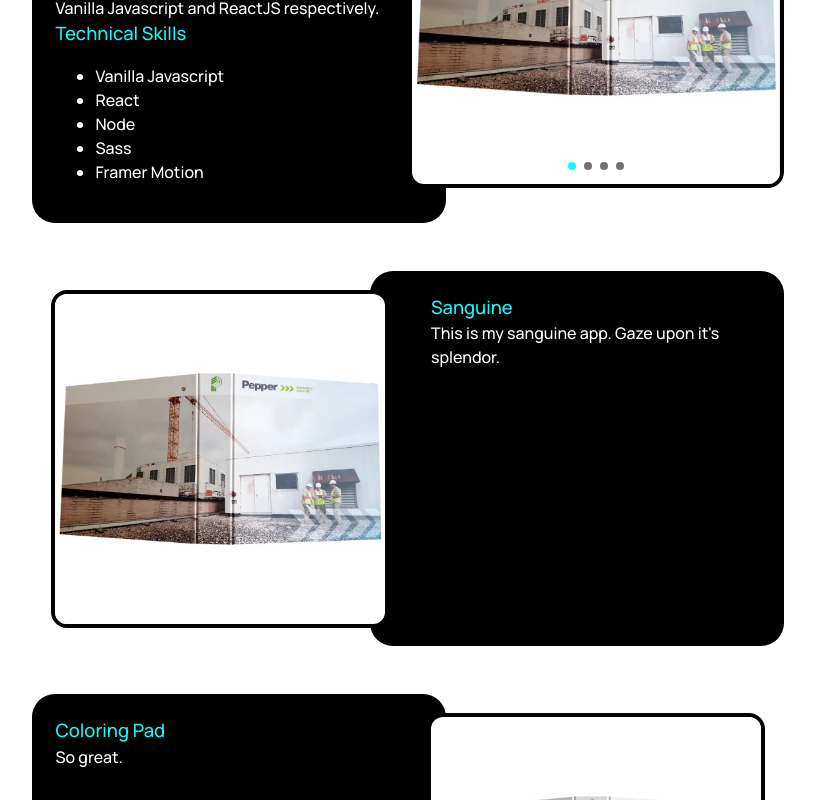
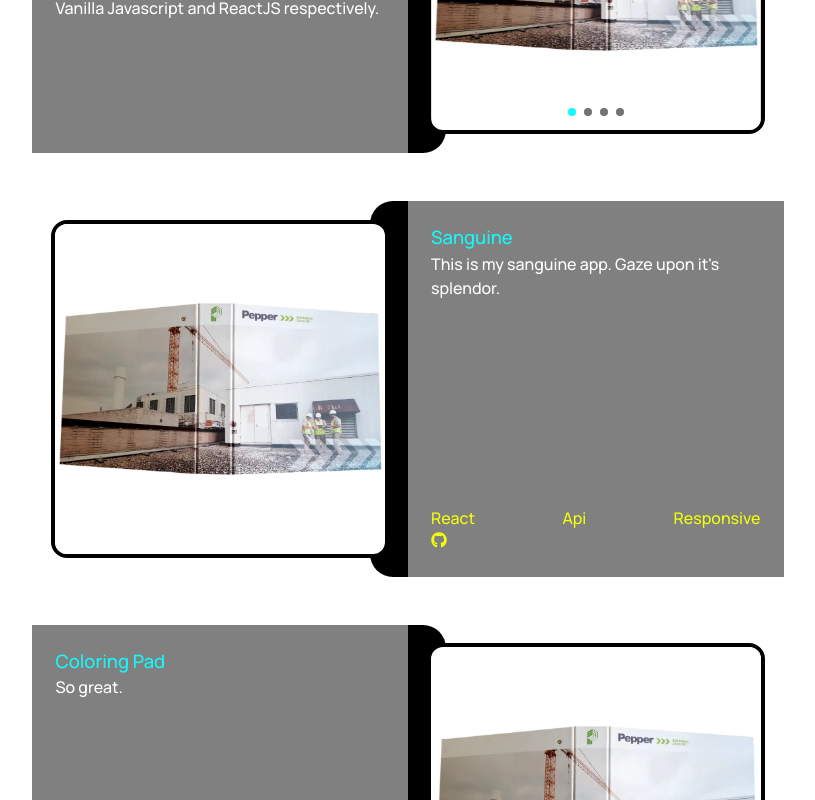
Before and after one commit to tonymichael00/shooz, a React (Create React App) app: page / in a window 1280 px wide. Shown: the part 1900-2700 px from the top of the page, without its empty margins (232-1047 px from the left). Built offline with nearby package versions, Linux system fonts and the light colour scheme.

Commit message:
added skills and links to projects. changed bkd to gray to see.

```diff
--- a/src/Components/Projects/Projects.js
+++ b/src/Components/Projects/Projects.js
@@ -3,6 +3,7 @@
 import Carousel from './Carousel/Carousel';
 import './Projects.scss';
 import img1Webp from './Images/img1.webp';
+import GithubLogo from '../../Images/GithubLogo';
 
 const Projects = ({ contMotion }) => {
   const { contSideMove, itemSideMoveLeft, itemSideMoveRight } = contMotion;
@@ -14,7 +15,7 @@
         variants={contSideMove}
         initial="hidden"
         whileInView="visible"
-        viewport={{ once: true, amount: 0.75 }}
+        viewport={{ once: true, amount: 1 }}
       >
         <div id="projects-sec-link"></div>
         <motion.div
@@ -31,31 +32,23 @@
         variants={contSideMove}
         initial="hidden"
         whileInView="visible"
-        viewport={{ once: true, amount: 0.4 }}
+        viewport={{ once: true, amount: 0.1 }}
       >
         <motion.div
           className="project-blurb-txt project-blurb-txt-left"
           variants={itemSideMoveLeft}
         >
+          <div className="upper-project-txt">
             <h3>Pepper</h3>
             <p>
               I’ve worked in graphic design at one of the largest construction
               companies in Chicago and have been freelancing ever since. I just
-            updated my skillset by teaching myself front end web development. I
-            built two projects: Color Sketchpad and Sanguine, an ideal weather
-            forecast. They were built using Vanilla Javascript and ReactJS
-            respectively.
+              updated my skillset by teaching myself front end web development.
+              I built two projects: Color Sketchpad and Sanguine, an ideal
+              weather forecast. They were built using Vanilla Javascript and
+              ReactJS respectively.
             </p>
-          <h3>
-            <p>Technical Skills</p>
-          </h3>
-          <ul>
-            <li>Vanilla Javascript</li>
-            <li>React</li>
-            <li>Node</li>
-            <li>Sass</li>
-            <li>Framer Motion</li>
-          </ul>
+          </div>
         </motion.div>
         <motion.div
           // id="pepper-blurb"
@@ -76,14 +69,28 @@
         variants={contSideMove}
         initial="hidden"
         whileInView="visible"
-        viewport={{ once: true, amount: 0.4 }}
+        viewport={{ once: true, amount: 0.1 }}
       >
         <motion.div
           className="project-blurb-txt project-blurb-txt-right"
           variants={itemSideMoveRight}
         >
+          <div className="upper-project-txt">
             <h3>Sanguine</h3>
             <p>This is my sanguine app. Gaze upon it's splendor.</p>
+          </div>
+          <div className="lower-project-txt">
+            <div className="project-skills">
+              <p>React</p>
+              <p>Api</p>
+              <p>Responsive</p>
+            </div>
+            <div className="project-links">
+              <a href="">
+                <GithubLogo fill={'#f4ff0a'} />
+              </a>
+            </div>
+          </div>
         </motion.div>
         <motion.div
           // id="pepper-blurb"
@@ -104,14 +111,16 @@
         variants={contSideMove}
         initial="hidden"
         whileInView="visible"
-        viewport={{ once: true, amount: 0.4 }}
+        viewport={{ once: true, amount: 0.1 }}
       >
         <motion.div
           className="project-blurb-txt project-blurb-txt-left"
           variants={itemSideMoveLeft}
         >
+          <div className="upper-project-txt">
             <h3>Coloring Pad</h3>
             <p>So great.</p>
+          </div>
         </motion.div>
         <motion.div
           // id="pepper-blurb"
--- a/src/Components/Projects/Projects.scss
+++ b/src/Components/Projects/Projects.scss
@@ -82,9 +82,15 @@
 }
 
 .project-blurb-txt {
+  background-color: gray;
   align-self: flex-start;
+  display: grid;
+  grid-template-rows: 1fr auto;
+  height: 100%;
   position: relative;
+  // height: 100%;
   color: white;
+
   @include resp-clamp(
     padding,
     $body-corner-padding-perc,
@@ -101,3 +107,12 @@
     grid-row: 1/2;
   }
 }
+
+.project-skills {
+  display: flex;
+  justify-content: space-between;
+  color: $yellow;
+}
+
+.project-links {
+}
--- /dev/null
+++ b/src/Images/GithubLogo/GithubLogo.js
@@ -0,0 +1,15 @@
+const GithubLogo = ({ fill }) => {
+  return (
+    <svg
+      xmlns="http://www.w3.org/2000/svg"
+      viewBox="0 0 496 512"
+      height="1rem"
+      width="1rem"
+      fill={fill}
+    >
+      <path d="M165.9 397.4c0 2-2.3 3.6-5.2 3.6-3.3.3-5.6-1.3-5.6-3.6 0-2 2.3-3.6 5.2-3.6 3-.3 5.6 1.3 5.6 3.6zm-31.1-4.5c-.7 2 1.3 4.3 4.3 4.9 2.6 1 5.6 0 6.2-2s-1.3-4.3-4.3-5.2c-2.6-.7-5.5.3-6.2 2.3zm44.2-1.7c-2.9.7-4.9 2.6-4.6 4.9.3 2 2.9 3.3 5.9 2.6 2.9-.7 4.9-2.6 4.6-4.6-.3-1.9-3-3.2-5.9-2.9zM244.8 8C106.1 8 0 113.3 0 252c0 110.9 69.8 205.8 169.5 239.2 12.8 2.3 17.3-5.6 17.3-12.1 0-6.2-.3-40.4-.3-61.4 0 0-70 15-84.7-29.8 0 0-11.4-29.1-27.8-36.6 0 0-22.9-15.7 1.6-15.4 0 0 24.9 2 38.6 25.8 21.9 38.6 58.6 27.5 72.9 20.9 2.3-16 8.8-27.1 16-33.7-55.9-6.2-112.3-14.3-112.3-110.5 0-27.5 7.6-41.3 23.6-58.9-2.6-6.5-11.1-33.3 2.6-67.9 20.9-6.5 69 27 69 27 20-5.6 41.5-8.5 62.8-8.5s42.8 2.9 62.8 8.5c0 0 48.1-33.6 69-27 13.7 34.7 5.2 61.4 2.6 67.9 16 17.7 25.8 31.5 25.8 58.9 0 96.5-58.9 104.2-114.8 110.5 9.2 7.9 17 22.9 17 46.4 0 33.7-.3 75.4-.3 83.6 0 6.5 4.6 14.4 17.3 12.1C428.2 457.8 496 362.9 496 252 496 113.3 383.5 8 244.8 8zM97.2 352.9c-1.3 1-1 3.3.7 5.2 1.6 1.6 3.9 2.3 5.2 1 1.3-1 1-3.3-.7-5.2-1.6-1.6-3.9-2.3-5.2-1zm-10.8-8.1c-.7 1.3.3 2.9 2.3 3.9 1.6 1 3.6.7 4.3-.7.7-1.3-.3-2.9-2.3-3.9-2-.6-3.6-.3-4.3.7zm32.4 35.6c-1.6 1.3-1 4.3 1.3 6.2 2.3 2.3 5.2 2.6 6.5 1 1.3-1.3.7-4.3-1.3-6.2-2.2-2.3-5.2-2.6-6.5-1zm-11.4-14.7c-1.6 1-1.6 3.6 0 5.9 1.6 2.3 4.3 3.3 5.6 2.3 1.6-1.3 1.6-3.9 0-6.2-1.4-2.3-4-3.3-5.6-2z" />
+    </svg>
+  );
+};
+
+export default GithubLogo;
--- /dev/null
+++ b/src/Images/GithubLogo/index.js
@@ -0,0 +1,3 @@
+import GithubLogo from './GithubLogo';
+
+export default GithubLogo;
```
Also changed, not shown: src/Images/github.svg. Lines whose indentation alone changed are shown as unchanged.
